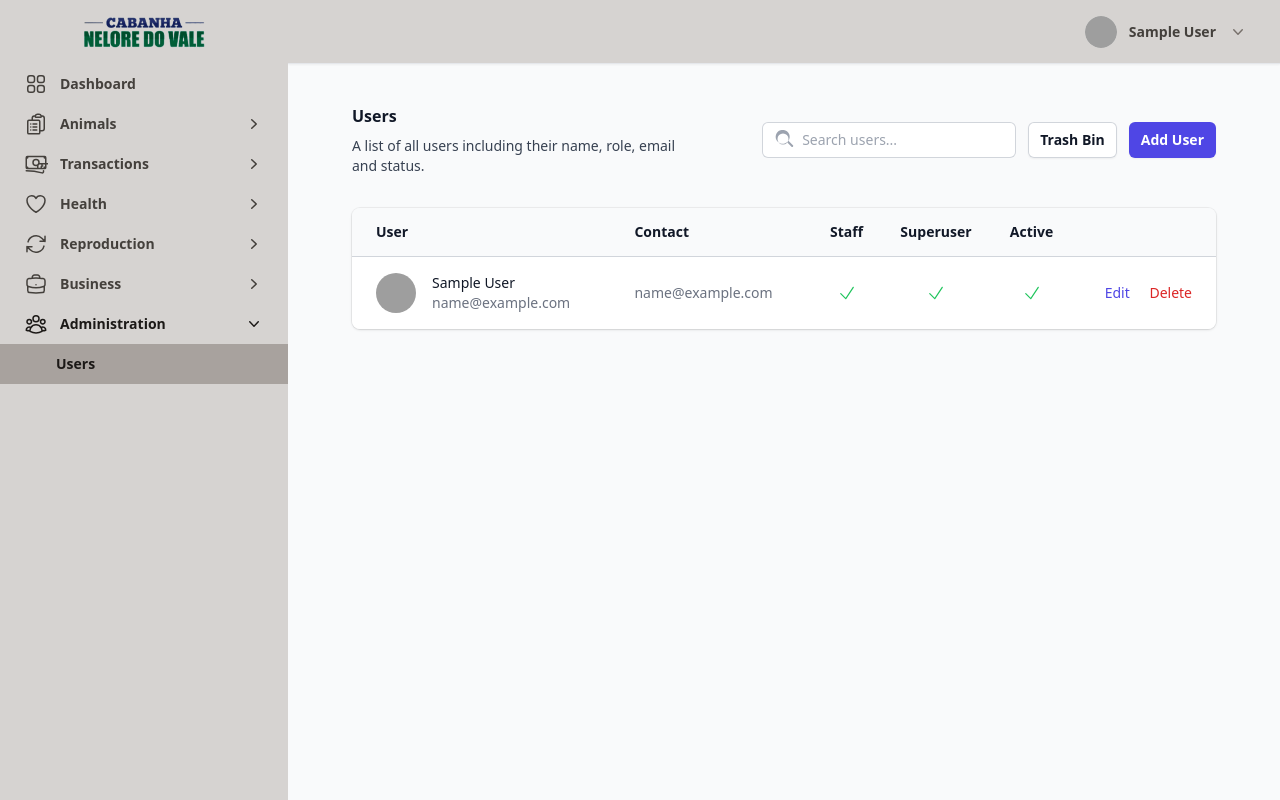
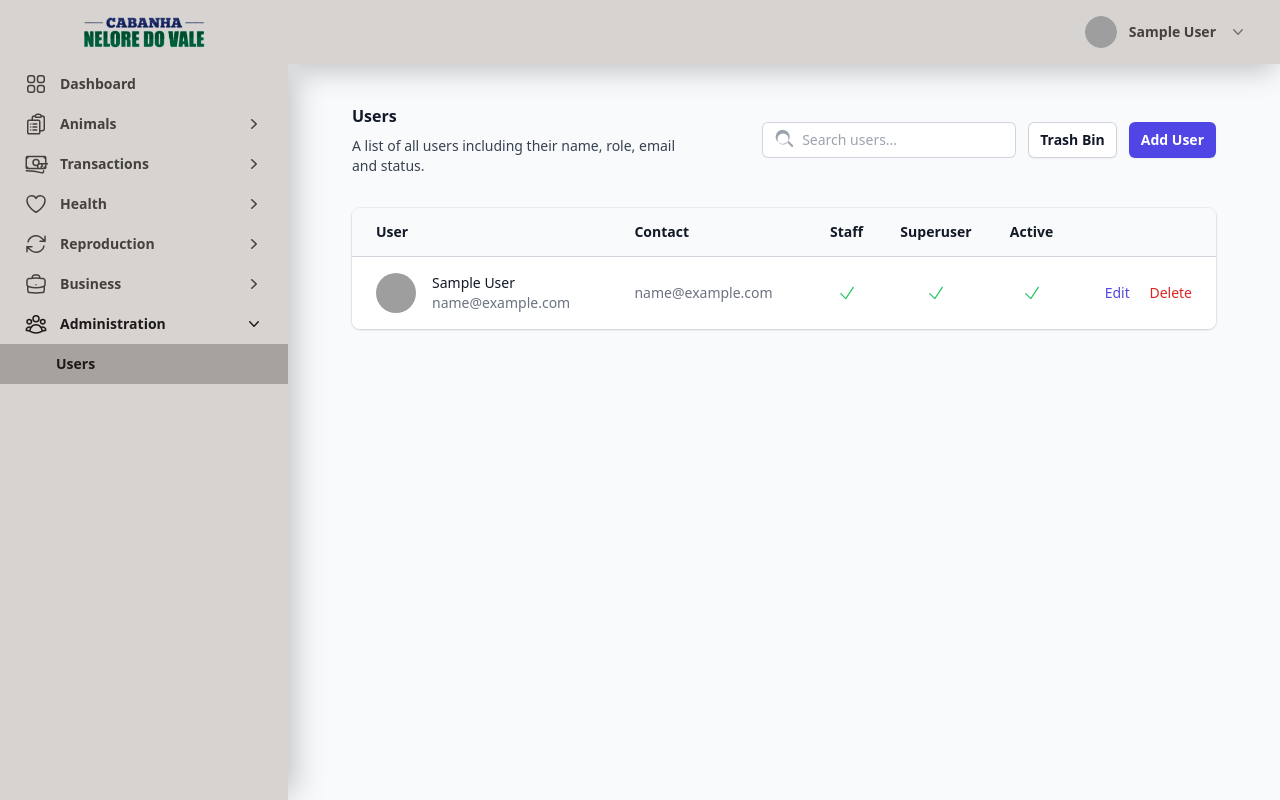
Before and after one commit to debastiani-dev/cnv, a Django app: page /auth/users/ in a window 1280 px wide. Run offline with Django 5.2, Linux system fonts and the light colour scheme; the visitor is signed in with stand-in values (Sample User, id 1); data comes from the database, SQL or seed files in the repository; style sheets or scripts are compiled from the project's sources; some libraries are stand-ins or nearby versions; grey boxes are pictures that could not be loaded.

Commit message:
feat(ui): enhance dashboard shadows with custom floating effect

```diff
--- a/apps/base/templates/layouts/base_dashboard.html
+++ b/apps/base/templates/layouts/base_dashboard.html
@@ -389,12 +389,14 @@
                 </ul>
             </nav>
         </div>
+        <!-- Sidebar Shadow (Overlay on top of content, starting below top bar) -->
+        <div class="absolute top-16 bottom-0 left-0 right-0 pointer-events-none shadow-[4px_0_24px_rgba(0,0,0,0.15)] clip-right" style="position: absolute; right: 0; width: 100%; top: 4rem; bottom: 0; pointer-events: none; box-shadow: 10px 0 30px -5px rgba(0, 0, 0, 0.25); z-index: 100; clip-path: inset(0px -50px 0px 0px);"></div>
     </div>
 
     <!-- Main Content Area -->
     <div id="main-content" class="lg:pl-72">
         <!-- Top Bar -->
-        <div class="sticky top-0 z-40 flex h-16 shrink-0 items-center gap-x-4 border-b border-gray-200 bg-stone-300 px-4 shadow-sm sm:gap-x-6 sm:px-6 lg:px-8">
+        <div class="sticky top-0 z-40 flex h-16 shrink-0 items-center gap-x-4 bg-stone-300 px-4 sm:gap-x-6 sm:px-6 lg:px-8" style="box-shadow: 0 10px 30px -5px rgba(0, 0, 0, 0.25);">
             <button type="button" class="-m-2.5 p-2.5 text-gray-700 lg:hidden" @click="sidebarOpen = true">
                 <span class="sr-only">{% trans "Open sidebar" %}</span>
                 <svg class="h-6 w-6" fill="none" viewBox="0 0 24 24" stroke-width="1.5" stroke="currentColor">
```
